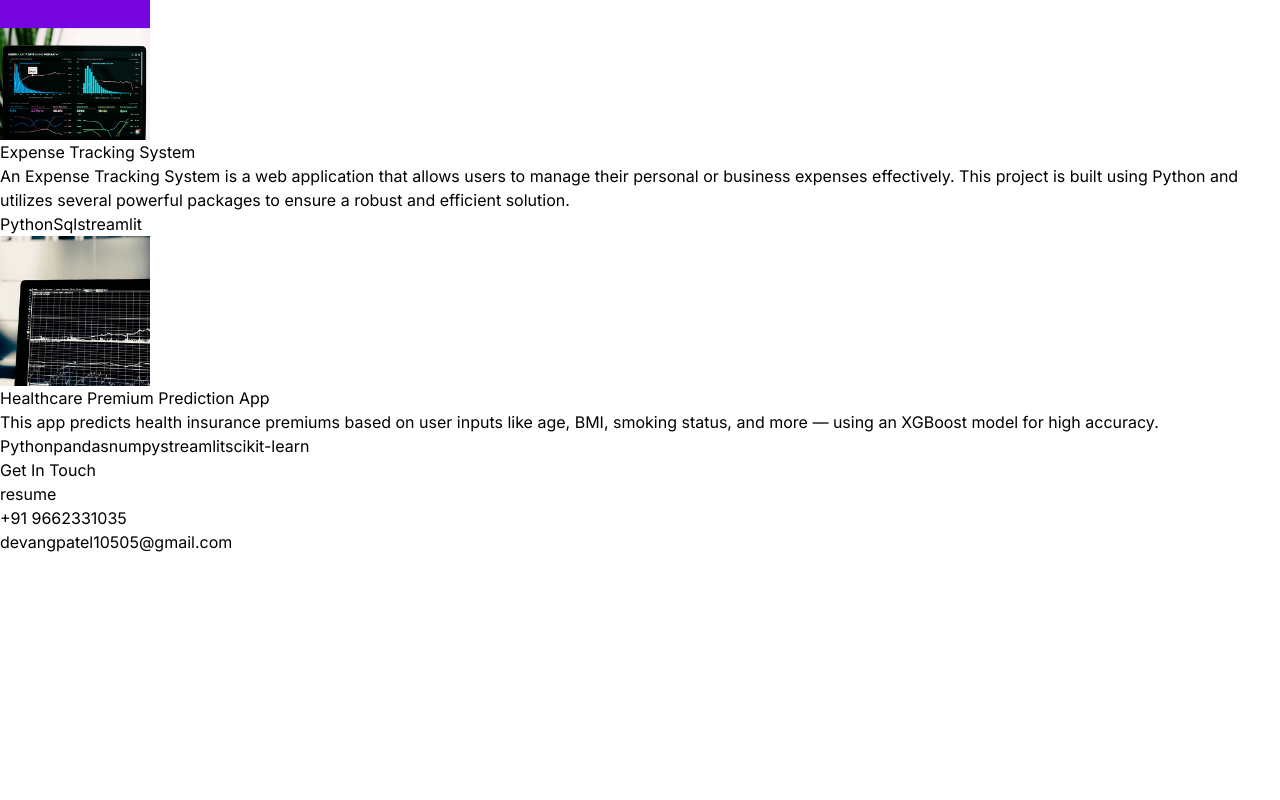
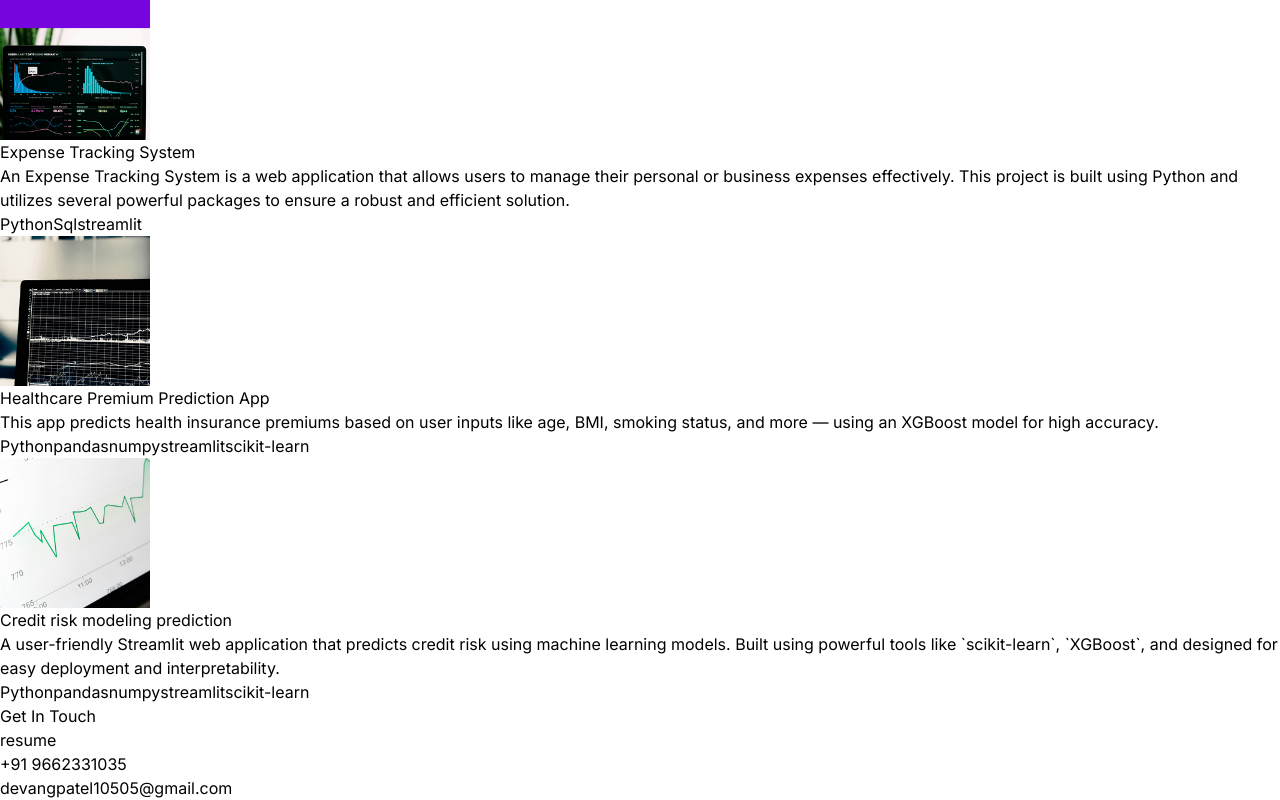
Before and after one commit to devang1005/devang-portfolio, a React (Vite) app: page / in a window 1280 px wide. Shown: the part 1762-2562 px from the top of the page. Before the commit the page ends 2316 px from the top, so only its background shows below. Built offline with nearby package versions, Linux system fonts and the light colour scheme.

Commit message:
new project

```diff
--- a/src/constants/index.js
+++ b/src/constants/index.js
@@ -36,6 +36,14 @@ export const PROJECTS = [
       "This app predicts health insurance premiums based on user inputs like age, BMI, smoking status, and more — using an XGBoost model for high accuracy.",
     technologies: ["Python", "pandas","numpy","streamlit","scikit-learn" ],
     href : "https://healthpremium.streamlit.app/"
+  },
+  {
+    title: "Credit risk modeling prediction",
+    image: project4,
+    description:
+      "A user-friendly Streamlit web application that predicts credit risk using machine learning models. Built using powerful tools like `scikit-learn`, `XGBoost`, and designed for easy deployment and interpretability.",
+    technologies: ["Python", "pandas","numpy","streamlit","scikit-learn" ],
+    href : "https://creditcardfinance.streamlit.app/"
   }
 ];
 
```
